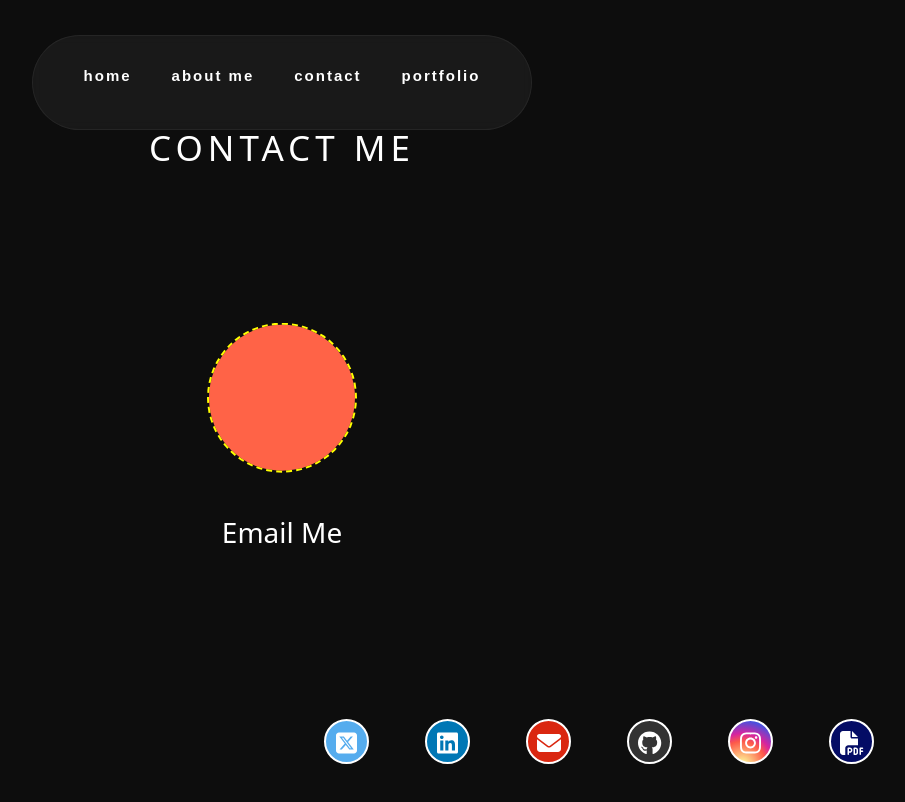
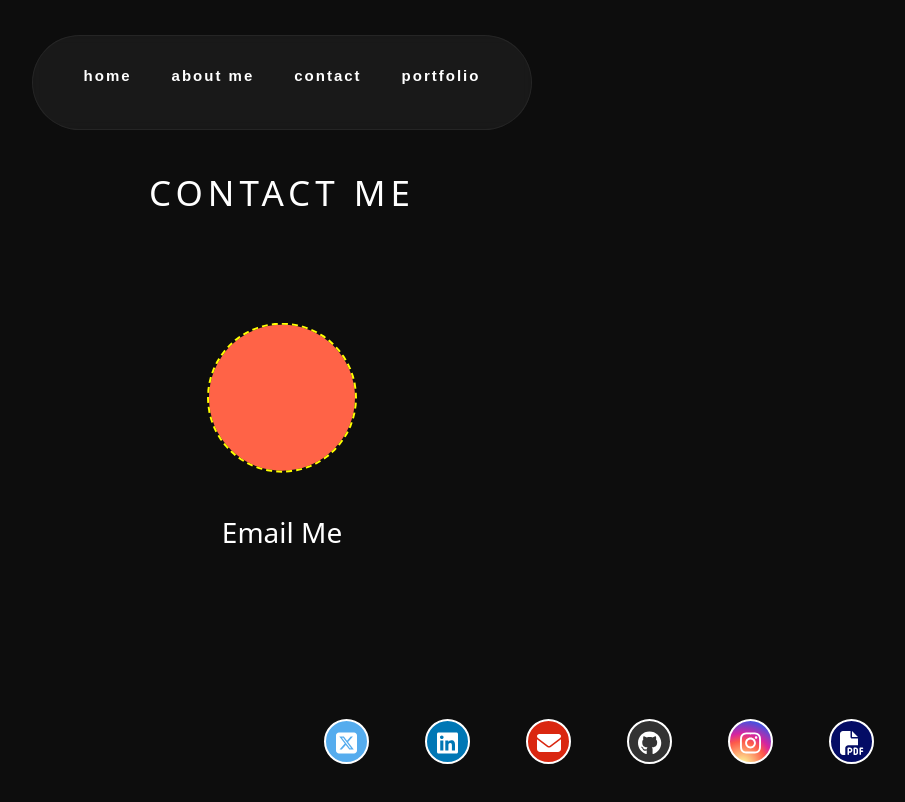
Before and after one commit to SimonYoseph/SimonYosephPortfolio, a React (Create React App) app: page /contact in a window 1280 px wide. Shown: the top 802 px of the page, without its empty margins (358-1263 px from the left). Built offline with nearby package versions, Linux system fonts and the light colour scheme.

Commit message:
updated contact header margin

```diff
--- a/src/styles/Contact.css
+++ b/src/styles/Contact.css
@@ -4,7 +4,7 @@
   text-align: center;
   letter-spacing: 5px;
   margin-bottom: 85px;
-  margin-top: -720px;
+  margin-top: -630px;
   font-size: 35px;
   color: white;
 }
```
